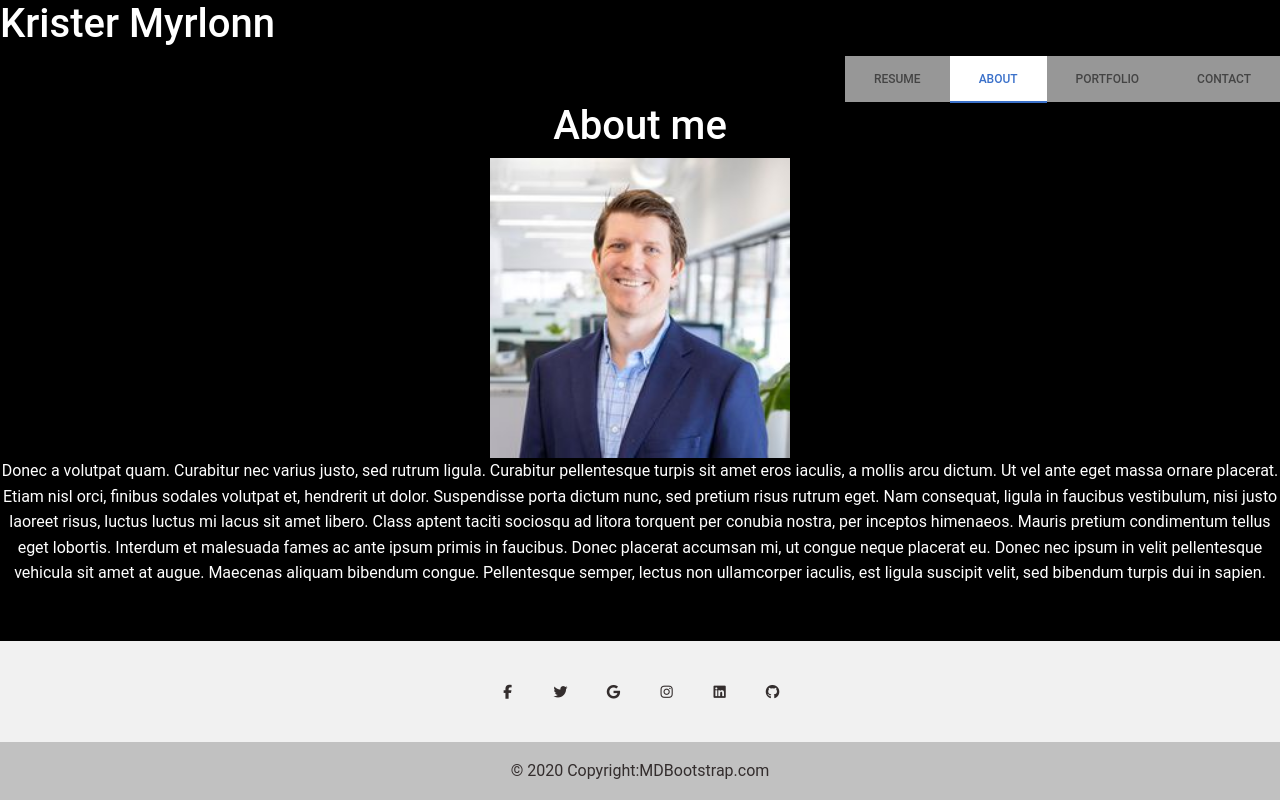
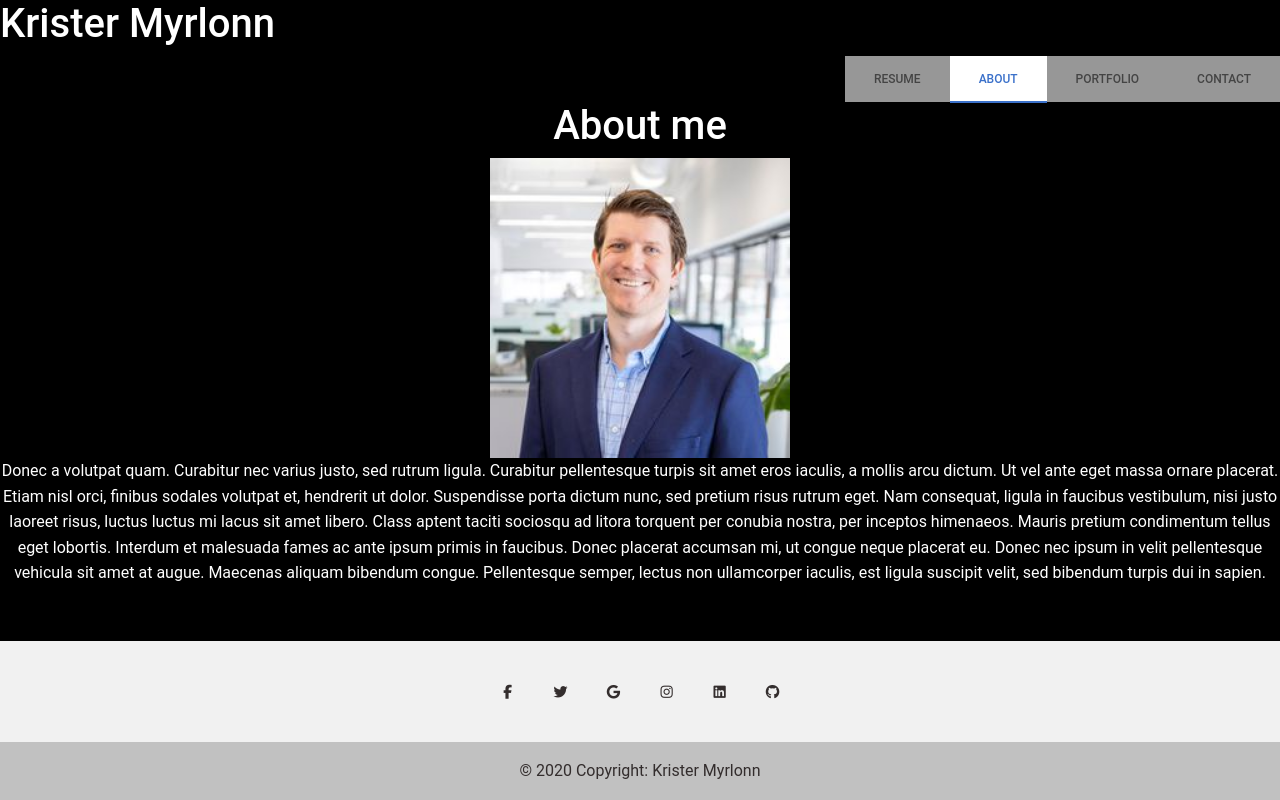
Before and after one commit to kristermyr/reactPortfolio, a React (Create React App) app: page / in a window 1280 px wide. Built offline with nearby package versions, Linux system fonts and the light colour scheme.

Commit message:
changed footer

```diff
--- a/src/components/Footer.js
+++ b/src/components/Footer.js
@@ -86,9 +86,9 @@ export default function Footer() {
       </MDBContainer>
 
       <div className='text-center text-dark p-3' style={{ backgroundColor: 'rgba(0, 0, 0, 0.2)' }}>
-        © 2020 Copyright:
+        © 2020 Copyright: Krister Myrlonn
         <a className='text-dark' href='https://mdbootstrap.com/'>
-          MDBootstrap.com
+
         </a>
       </div>
     </MDBFooter>
```
